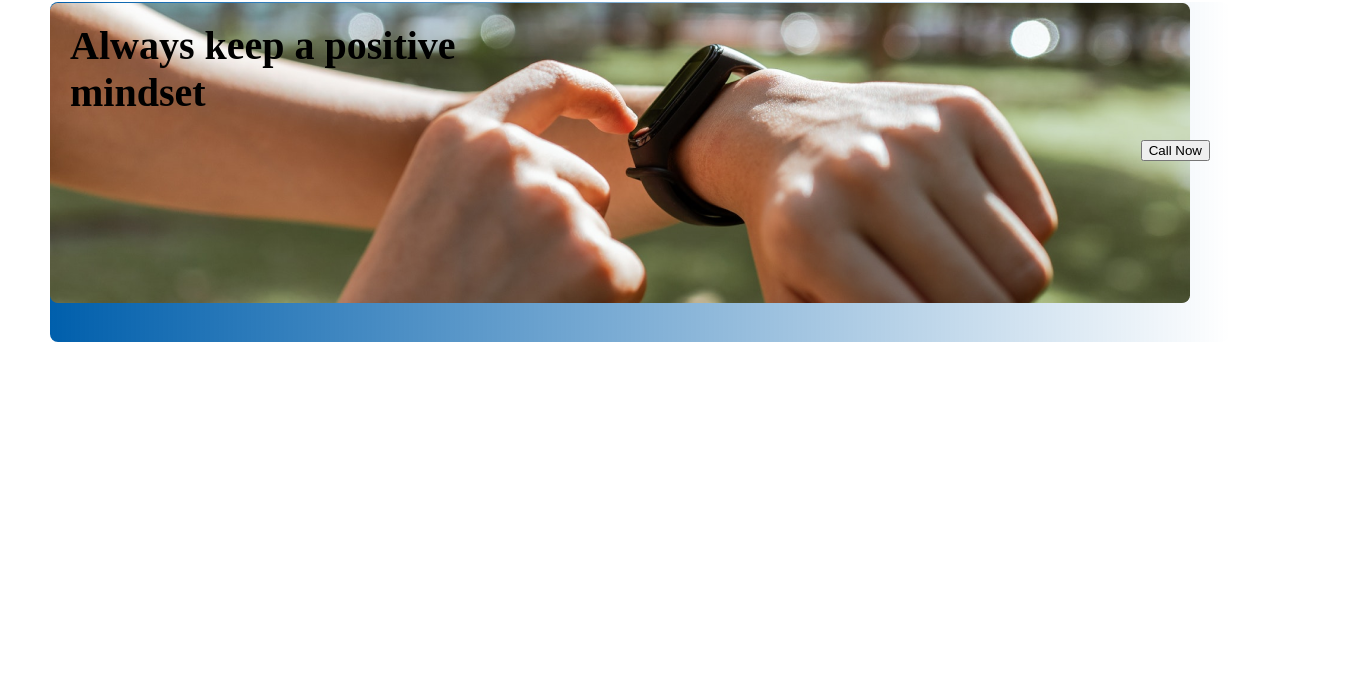
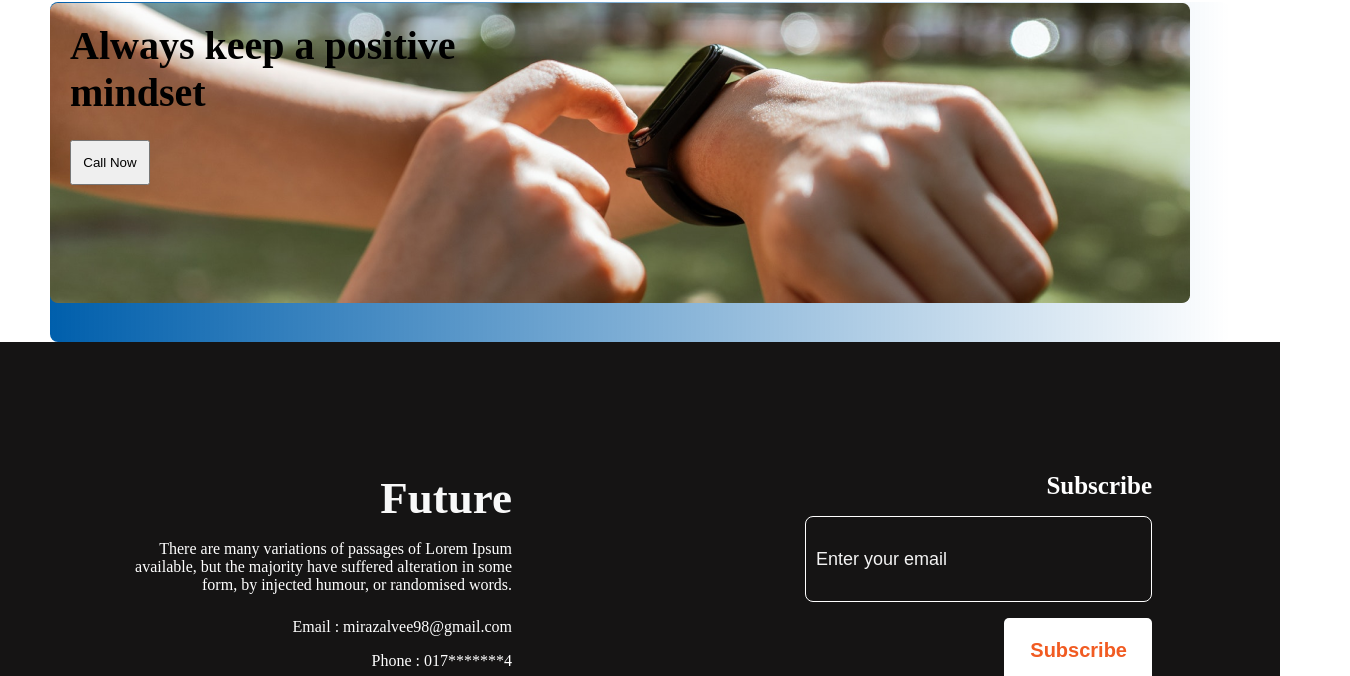
Before and after one commit to miraz-alvee/new-year.assignment01.github.io, a plain HTML site: page index.html in a window 1280 px wide. Shown: the part 2040-2716 px from the top of the page, 1350 px wide, since content can reach past the window. Before the commit the page ends 2382 px from the top, so only its background shows below. Drawn offline with Linux system fonts and the light colour scheme.

Commit message:
again commit

```diff
--- a/index.html
+++ b/index.html
@@ -78,6 +78,26 @@
             </div>
         </section>
     </main>
+    <footer>
+        <div class="footer-container">
+            <div class="contacts">
+                <h3 class="footer-title"> Future</h3>
+                <p class="footer-description">There are many variations of passages of Lorem Ipsum available, but the
+                    majority have suffered alteration in some form, by injected humour, or randomised words.</p>
+                <p class="contact">Email : mirazalvee98@gmail.com</p>
+                <p class="contact">Phone : 017*******4</p>
+                <img class="footer-icon" src="images/icons/fb.png" alt="facebook">
+                <img class="footer-icon" src="images/icons/twitter.png" alt="twitter">
+                <img class="footer-icon" src="images/icons/youtube.png" alt="youtube">
+
+            </div>
+            <div class="subscribe">
+                <h4 class="footer-sub-title">Subscribe</h4>
+                <input class="footer-input" type="email" placeholder="Enter your email"> <br>
+                <button class="btn-footer">Subscribe</button>
+            </div>
+        </div>
+    </footer>
 
 </body>
 </html>
--- a/styles/new-year.css
+++ b/styles/new-year.css
@@ -154,5 +154,94 @@ header {
     margin-bottom: 24px;
 }
 .button-call{
-    left: -60px;
+    margin-right: 1200px;
+    width: 80px;
+    height: 45px;
+    color: black;
 }
+footer {
+    background: #151414;
+    height: 70vh;
+    width: 100%;
+}
+
+.contacts {
+    width: 30%;
+}
+
+.subscribe {
+    width: 30%;
+}
+
+.footer-container {
+    display: flex;
+    /* align-items: center; */
+    /* justify-content: center;  */
+    /* height: 50vh; */
+    justify-content: space-around;
+}
+
+.footer-title {
+    color: #F8F8F8;
+    font-weight: 700;
+    font-size: 45px;
+    margin-top: 130px;
+    margin-bottom: 16px;
+
+}
+
+.footer-description {
+    color: #FFFFFF;
+    font-weight: 400;
+    font-size: 16px;
+    margin-bottom: 24px;
+}
+
+.contact {
+    margin-bottom: 16px;
+    color: #FFFFFF;
+    font-weight: 400;
+    font-size: 16px;
+}
+
+.footer-icon {
+    margin-right: 10px;
+}
+
+.footer-sub-title {
+    color: #FFFFFF;
+    font-weight: 600;
+    font-size: 25px;
+    margin-top: 130px;
+    margin-bottom: 16px;
+}
+
+.footer-input {
+    border: 1px solid #FFFFFF;
+    border-radius: 8px;
+    font-weight: 400;
+    font-size: 18px;
+    padding: 10px;
+    width: 325px;
+    height: 64px;
+    background-color: #151414;
+    margin-bottom: 16px;
+    color: #F15B22;
+}
+
+.btn-footer {
+    font-weight: 600;
+    font-size: 20px;
+    border: none;
+    border-radius: 5px;
+    padding: 21px 25px 20px 26px;
+    color: #F15B22;
+    background-color: #FFFFFF;
+    text-align: center;
+}
+::placeholder {
+    color: #F3F3F3;
+}
+.top-side{
+    margin-top: 100px;
+}
```
